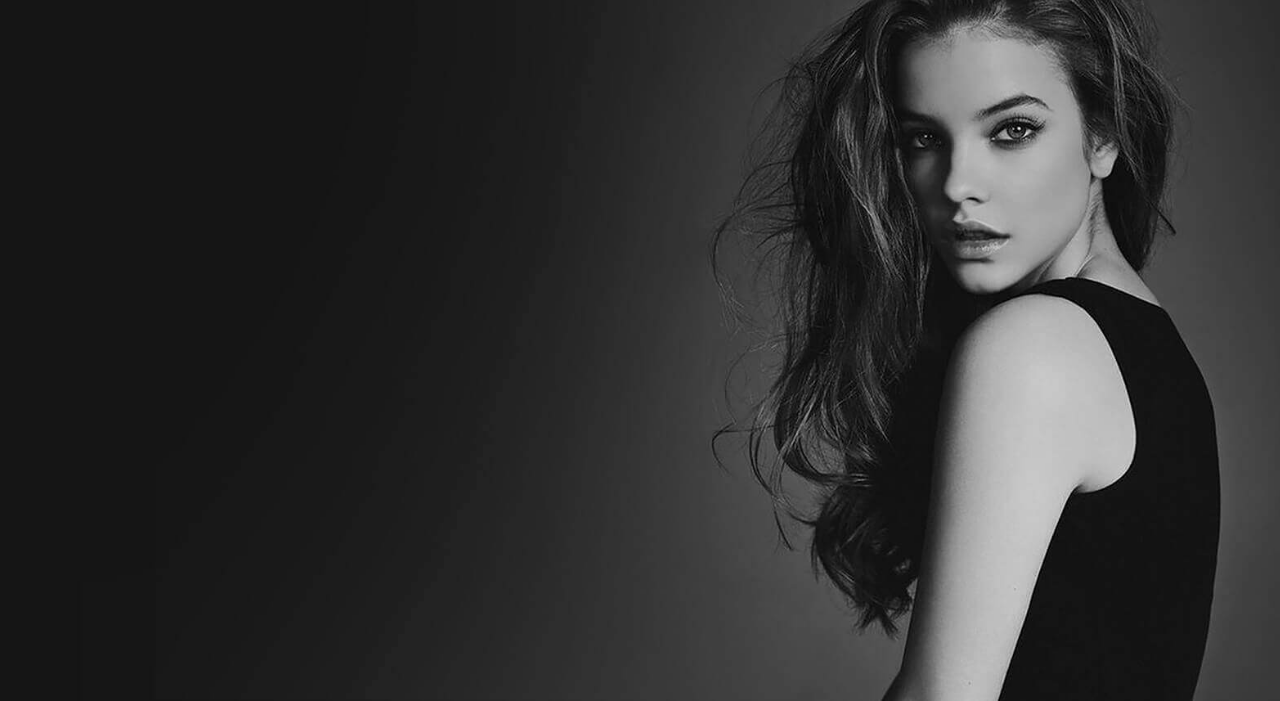
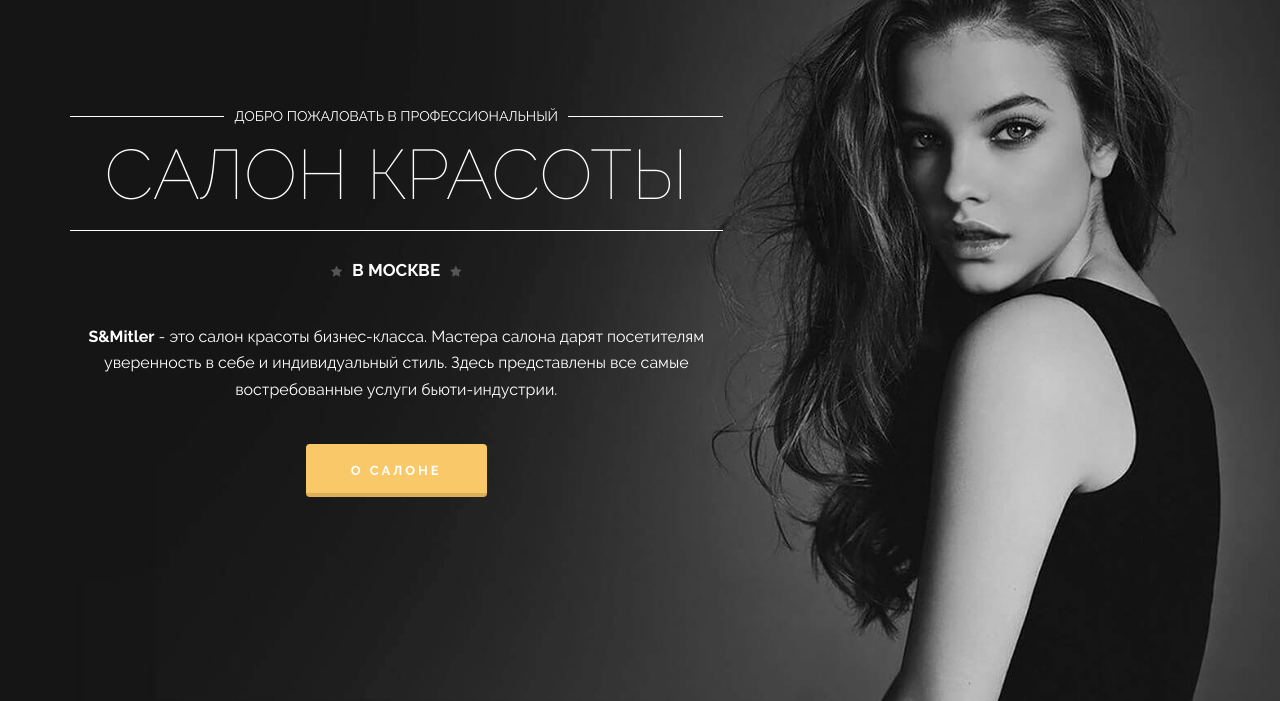
Before and after one commit to andryushque/layout-project-05, a website: page app/index.html in a window 1280 px wide. Shown: the part 99-800 px from the top of the page. Drawn offline with Linux system fonts and the light colour scheme.

Commit message:
update header

```diff
--- a/app/index.html
+++ b/app/index.html
@@ -64,9 +64,31 @@
                         <li><a href="#">О салоне</a></li>
                     </ul>
                 </nav>
-            </div>
+            </div> <!-- /.top-line -->
 
-        </header><!-- /.site-header -->
+            <div class="header-flex">
+                <div class="flex-center">
+                    <div class="container">
+                        <div class="row">
+                            <div class="col-sm-7">
+                                <div class="header-composition">
+                                    <div class="header-welcome">
+                                        <p><span>Добро пожаловать в профессиональный</span></p>
+                                        <h1 class="h1">Салон красоты</h1>
+                                        <strong><i class="fa fa-star"></i>в Москве<i class="fa fa-star"></i></strong>
+                                    </div>
+
+                                    <p><strong>S&amp;Mitler</strong> - это салон красоты бизнес-класса. Мастера салона дарят посетителям уверенность в себе и индивидуальный стиль. Здесь представлены все самые востребованные услуги бьюти-индустрии.</p>
+
+                                    <a href="#" class="button">О салоне</a>
+                                </div>
+                            </div>
+                        </div>
+                    </div>
+                </div>
+            </div> <!-- /.header-flex -->
+
+        </header>
     </div> <!-- /.my-header -->
 
 
--- a/app/js/common.js
+++ b/app/js/common.js
@@ -1,7 +1,7 @@
 $(function() {
 
     $('#my-menu').mmenu({
-        extensions: [ "widescreen", "theme-black", "effect-menu-slide", "pagedim-black"],
+        extensions: [ "theme-black", "effect-menu-slide", "pagedim-black"],
         navbar: {
             title: '<img src="img/logo-1.svg" alt="Салон красоты S$Mitler">'
         },
@@ -11,6 +11,7 @@ $(function() {
     });
 
     var api = $('#my-menu').data('mmenu');
+
     api.bind('opened', function() {
         $('.hamburger').addClass('is-active');
     }).bind('closed', function() {
--- a/app/sass/_vars.sass
+++ b/app/sass/_vars.sass
@@ -3,4 +3,5 @@ $accent: #F9C869
 $blue: #66C7CD
 $red: #F86868
 $white: #FFF
+$grey: #555
 $dark: #1A1A1A
--- a/app/sass/main.sass
+++ b/app/sass/main.sass
@@ -27,6 +27,10 @@ body
     overflow-x: hidden
     opacity: 1
 
+.h1, .h2, .h3, .h4, .h5, .h6
+    line-height: 1.4
+    text-transform: uppercase
+
 .img-responsive
     display: block
     max-width: 100%
@@ -34,6 +38,59 @@ body
 
 .text-center
     text-align: center
+
+
+
+.button
+  display: inline-block
+  border: none
+  color: $white
+  text-decoration: none
+  background-color: $accent
+  padding: 16px 45px
+  font-size: 13px
+  text-transform: uppercase
+  font-weight: 600
+  letter-spacing: 3px
+  border-radius: 4px
+  text-align: center
+  position: relative
+  outline: none
+  transition: background-color .1s ease
+  &::after
+      transition: background-color .2s ease
+      position: absolute
+      content: ''
+      height: 4px
+      bottom: 0
+      width: 100%
+      background-color: darken($accent, 50%)
+      opacity: .18
+      border-bottom-left-radius: 2px
+      border-bottom-right-radius: 2px
+      left: 0
+  &:focus, &:hover
+      text-decoration: none
+      color: $white
+  &:hover
+      background-color: lighten($accent, 5%)
+      &::after
+          opacity: .22
+  &:active
+      background-color: darken($accent, 5%)
+      &::after
+          opacity: .32
+  &.button-white
+    background-color: $white
+    color: #444
+    &::after
+      background-color: rgba(#000, .6)
+    &:hover
+      &::after
+        background-color: rgba(#000, .2)
+    &:active
+      &::after
+        background-color: rgba(#000, .4)
 
 
 
@@ -65,7 +122,7 @@ body
     white-space: nowrap
 
     .fa
-        color: #555
+        color: $grey
         font-size: 22px
         margin-right: 3px
 
@@ -151,5 +208,63 @@ html.mm-opened
 
 
 
+.header-flex
+    display: flex
+    height: 100%
+    position: relative
+    top: 0
+
+.flex-center
+    margin: auto
+
+.header-composition
+    text-align: center
+    position: relative
+    p
+        margin-top: 40px
+    .button
+        margin-top: 25px
+
+.header-welcome
+    p
+        display: flex
+        align-items: center
+        white-space: nowrap
+        margin: 0
+        margin-bottom: -10px
+        font-size: 14px
+        text-transform: uppercase
+        span
+            margin: 0 10px
+        &::before, &::after
+            content: ''
+            height: 1px
+            width: 100%
+            position: relative
+            background-color: $white
+            display: inline-block
+    .h1
+        margin: 0
+        white-space: nowrap
+        border-bottom: 1px solid $white
+        font-size: 70px
+        font-weight: 100
+        line-height: 1.6
+    strong
+        display: block
+        font-size: 17px
+        text-transform: uppercase
+        margin-top: 25px
+        .fa
+            margin-right: 10px
+            font-size: 12px
+            color: $grey
+            &:last-child
+                margin-left: 10px
+                margin-right: inherit
+
+
+
+
 
 @import "media"
```
Also changed, not shown: app/css/main.min.css, app/js/common.min.js, app/js/scripts.min.js.
